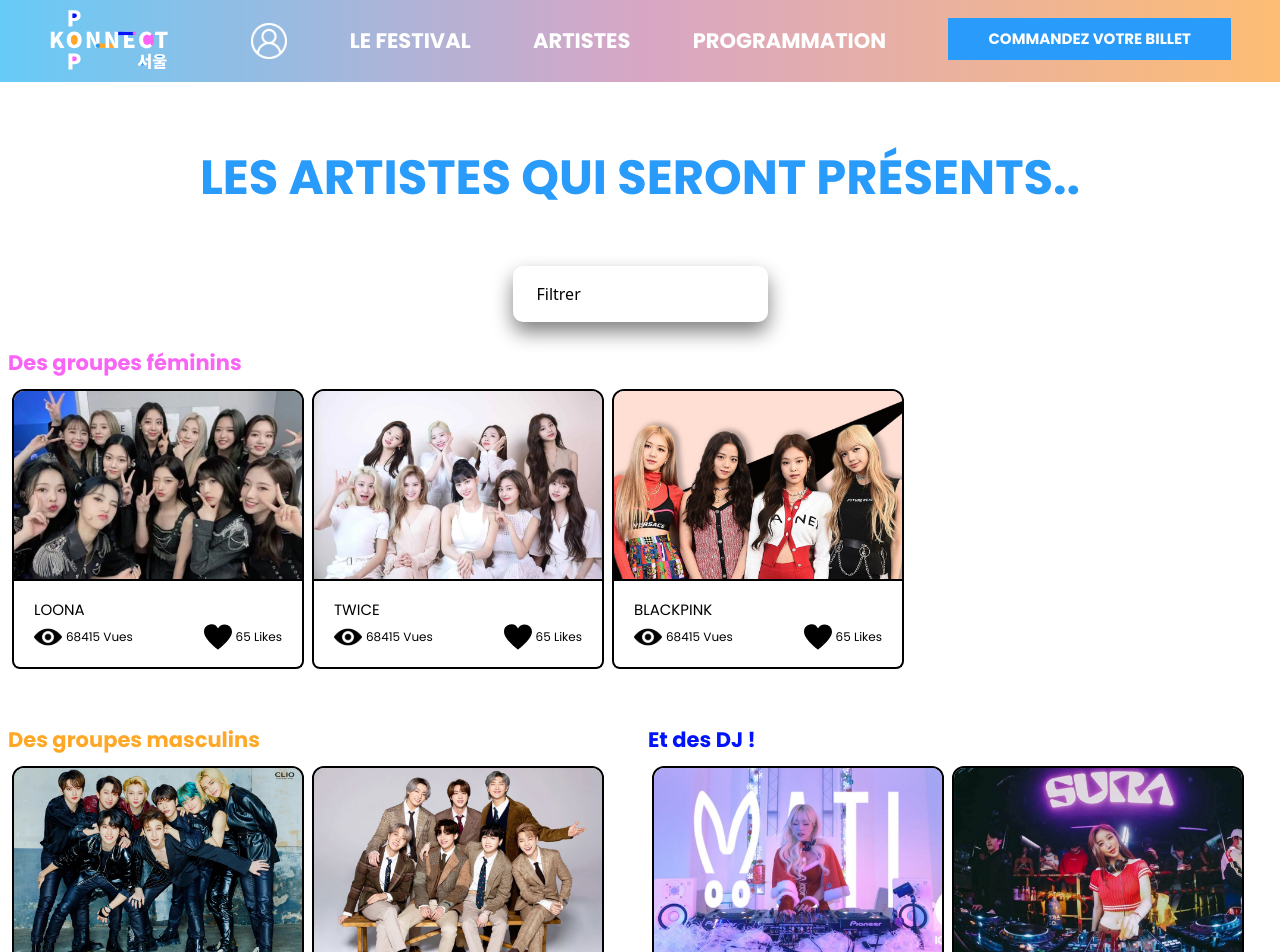
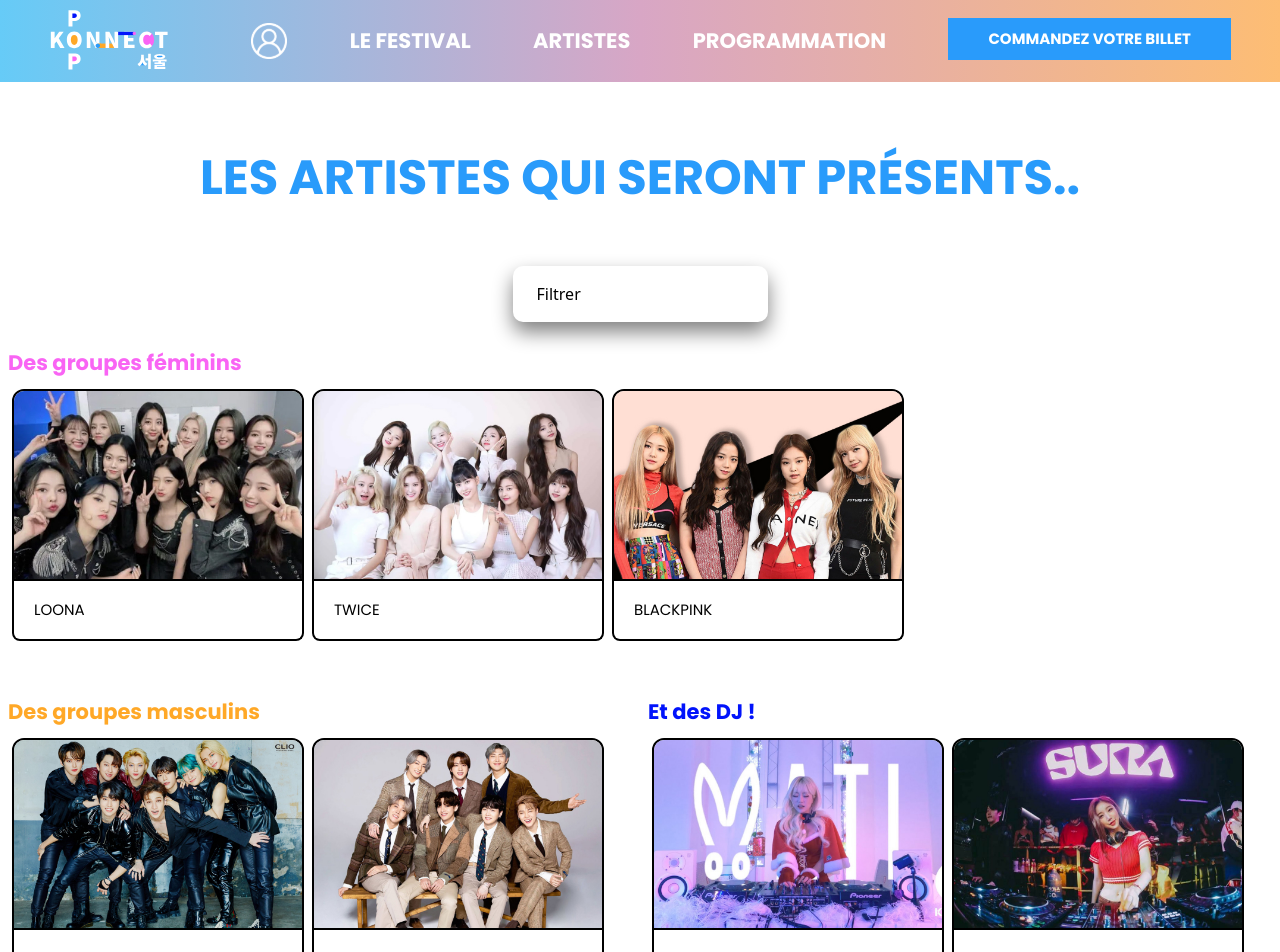
Before and after one commit to OHNIMUS-Leopold/SAE_DEV, a Vue app: page /lesartistes in a window 1280 px wide. Shown: the top 952 px of the page. Built offline with nearby package versions, Linux system fonts and the light colour scheme.

Commit message:
cads_artistes

```diff
--- /dev/null
+++ b/src/components/cardPreview.vue
@@ -0,0 +1,30 @@
+<template>
+<div class="p-1">
+    <figure class="flex flex-col">
+        <img
+        class="w-full h-48 object-cover rounded-t-xl border-2 border-black"
+        :src="image" alt="image du groupe">
+    </figure>
+    <figcaption class="relative flex flex-col py-4 px-5 border-2 border-t-0 rounded-b-lg border-black">
+        <p class="font-Poppins font-normal text-[15px] leading-[26px] tracking-normal" >
+            {{ artiste }}
+        </p>
+    </figcaption>
+</div>
+</template>
+
+<script>
+export default {
+    props: {
+        artiste: {
+            type:String,
+            default: "Artiste",
+        },
+        image: {
+            type:String,
+            default: "Image",
+        },
+    },
+};
+
+</script>
--- a/src/views/InscriptionView.vue
+++ b/src/views/InscriptionView.vue
@@ -125,7 +125,7 @@
 export default {
     data: function() {
         return {
-            formule:"formule 1",
+            formule:"",
         }
     }
 }
--- a/src/views/LesArtistesView.vue
+++ b/src/views/LesArtistesView.vue
@@ -9,24 +9,24 @@
     <div class="p-2">
       <h2 class="text-pink font-Poppins font-bold text-[21px] leading-[21px] tracking-normal pb-3">Des groupes féminins</h2>
       <div class="pb-10 grid grid-flow-row-dense grid-cols-[repeat(auto-fit,minmax(300px,300px))]">
-        <card artiste="LOONA" :nbVues="68415" :nbLikes="65" :image="imgLoona"/>
-        <card artiste="TWICE" :nbVues="68415" :nbLikes="65" :image="imgTwice"/>
-        <RouterLink to="/pageartiste"><card artiste="BLACKPINK" :nbVues="68415" :nbLikes="65" :image="imgBlackpink"/></RouterLink>
+        <cardPreview artiste="LOONA" :nbVues="68415" :nbLikes="65" :image="imgLoona"/>
+        <cardPreview artiste="TWICE" :nbVues="68415" :nbLikes="65" :image="imgTwice"/>
+        <RouterLink to="/pageartiste"><cardPreview artiste="BLACKPINK" :nbVues="68415" :nbLikes="65" :image="imgBlackpink"/></RouterLink>
       </div>
     </div>
     <div class="grid grid-cols-2">
     <div class="p-2">
       <h2 class="text-orange font-Poppins font-bold text-[21px] leading-[21px] tracking-normal pb-3">Des groupes masculins</h2>
       <div class="grid grid-flow-row-dense grid-cols-[repeat(auto-fit,minmax(300px,300px))]">
-        <card artiste="Stray Kids" :nbVues="68415" :nbLikes="65" :image="imgStrayKids"/>
-        <card artiste="BTS" :nbVues="68415" :nbLikes="65" :image="imgBts"/>
+        <cardPreview artiste="Stray Kids" :nbVues="68415" :nbLikes="65" :image="imgStrayKids"/>
+        <cardPreview artiste="BTS" :nbVues="68415" :nbLikes="65" :image="imgBts"/>
       </div>
     </div>
     <div class="p-2 mb-24">
       <h2 class="text-deep-blue font-Poppins font-bold text-[21px] leading-[21px] tracking-normal pb-3">Et des DJ !</h2>
       <div class="grid grid-flow-row-dense grid-cols-[repeat(auto-fit,minmax(300px,300px))]">
-        <card artiste="Jennie" :nbVues="68415" :nbLikes="65" :image="imgMati"/>
-        <card artiste="Jennie" :nbVues="68415" :nbLikes="65" :image="imgSura"/>
+        <cardPreview artiste="Jennie" :nbVues="68415" :nbLikes="65" :image="imgMati"/>
+        <cardPreview artiste="Jennie" :nbVues="68415" :nbLikes="65" :image="imgSura"/>
       </div>
     </div>
     </div>
@@ -34,7 +34,7 @@
 </template>
 
 <script>
-import card from "../components/card.vue"
+import cardPreview from "../components/cardPreview.vue"
 import imgJennie from "../assets/img/blackpink/jennie.jpg?url"
 import imgLoona from "../assets/img/grp/f/image4.jpg?url"
 import imgTwice from "../assets/img/grp/f/image5.jpg?url"
@@ -51,6 +51,6 @@
 imgJennie, imgLoona, imgTwice, imgBlackpink, imgStrayKids, imgBts, imgMati, imgSura,
 }
   },
- components: { card, SearchIcon },
+ components: { cardPreview, SearchIcon },
 };
 </script>
```
